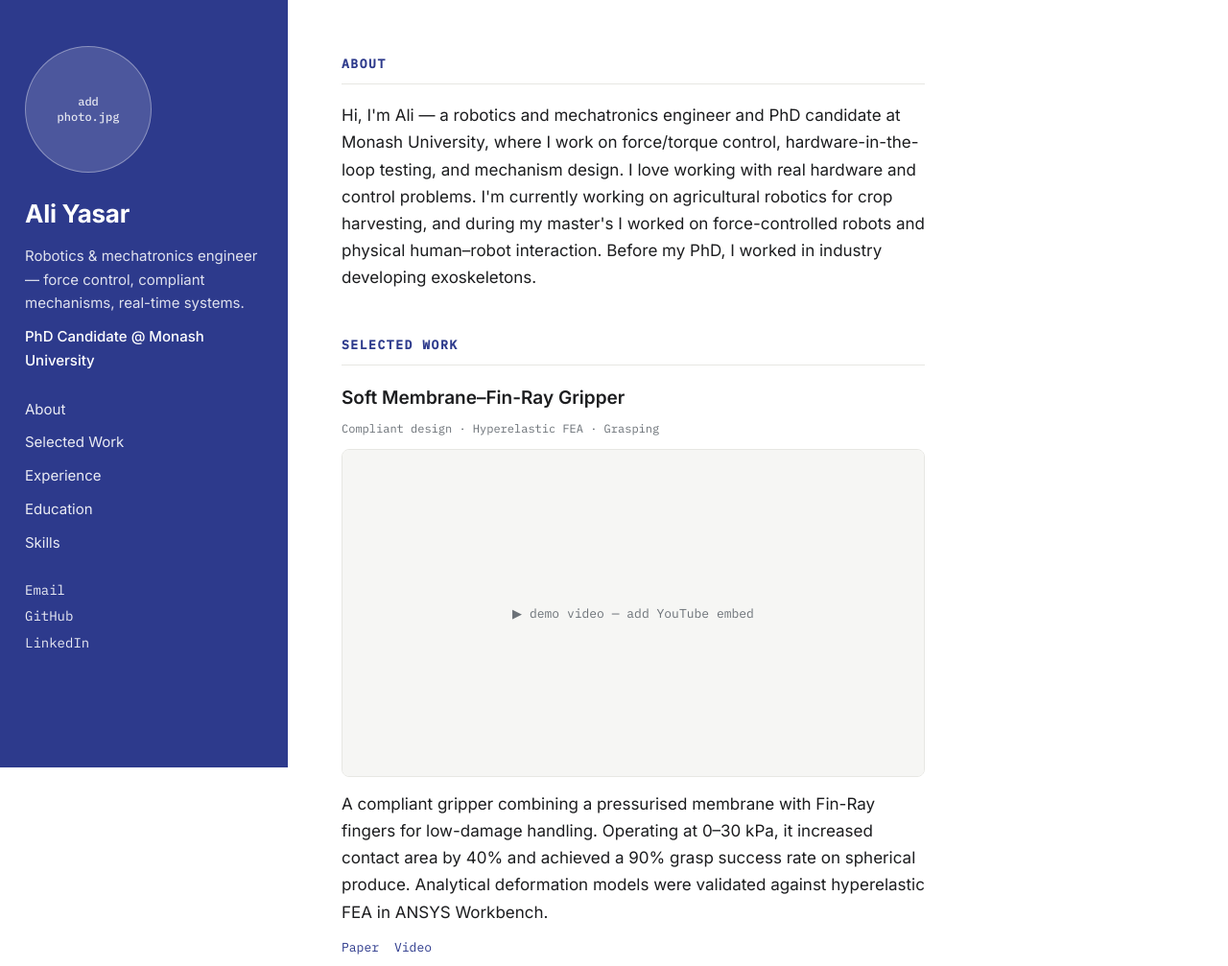
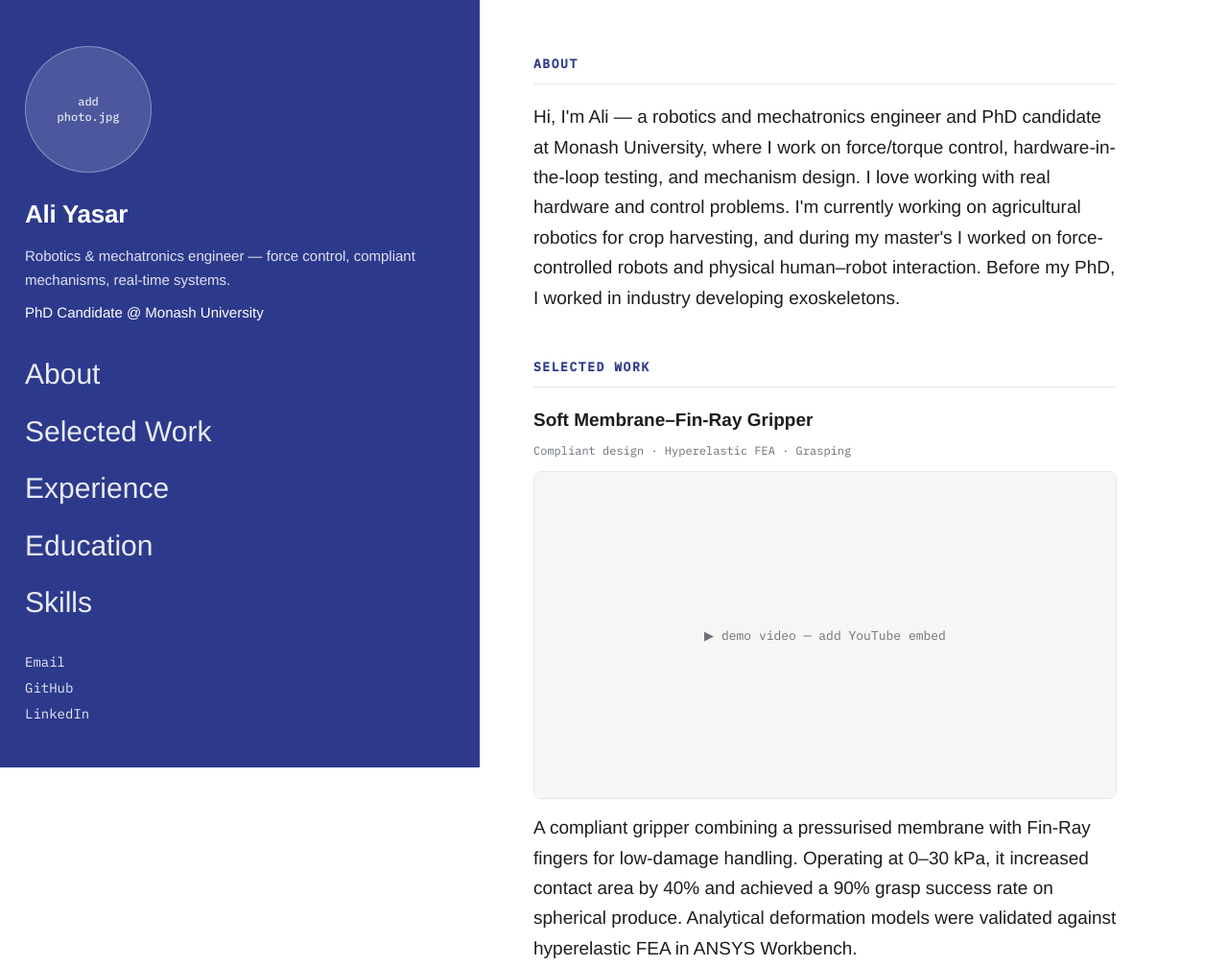
Before and after one commit to Yasaral/Yasaral.github.io, a plain HTML site: page index.html in a window 1280 px wide. Shown: the top 1007 px of the page at 96% size. Drawn offline with Linux system fonts and the light colour scheme.

Commit message:
Update index.html

```diff
--- a/index.html
+++ b/index.html
@@ -26,7 +26,7 @@
       --accent:    #2D3A8C;
       --accent-bg: #2D3A8C12;   /* faint tint for tags */
       --max:       1080px;
-      --side:      300px;
+      --side:      500px;
     }
 
     * { box-sizing: border-box; }
@@ -35,8 +35,8 @@
       margin: 0;
       background: var(--bg);
       color: var(--text);
-      font-family: "Inter", system-ui, -apple-system, sans-serif;
-      font-size: 17px;
+      font-family: "Helvetica Neue", Helvetica, Arial, sans-serif;
+      font-size: 19px;
       line-height: 1.65;
       -webkit-font-smoothing: antialiased;
     }
@@ -81,7 +81,7 @@
     .role { color: #fff; font-size: 15px; font-weight: 500; margin: 10px 0 22px; }
 
     nav.menu { display: flex; flex-direction: column; gap: 2px; margin-bottom: 22px; }
-    nav.menu a { color: rgba(255,255,255,0.9); font-size: 15px; padding: 4px 0; }
+    nav.menu a { color: rgba(255,255,255,0.9); font-size: 30px; padding: 4px 0; }
     nav.menu a:hover { color: #fff; text-decoration: underline; }
 
     .social { display: flex; flex-direction: column; gap: 4px; }
```
